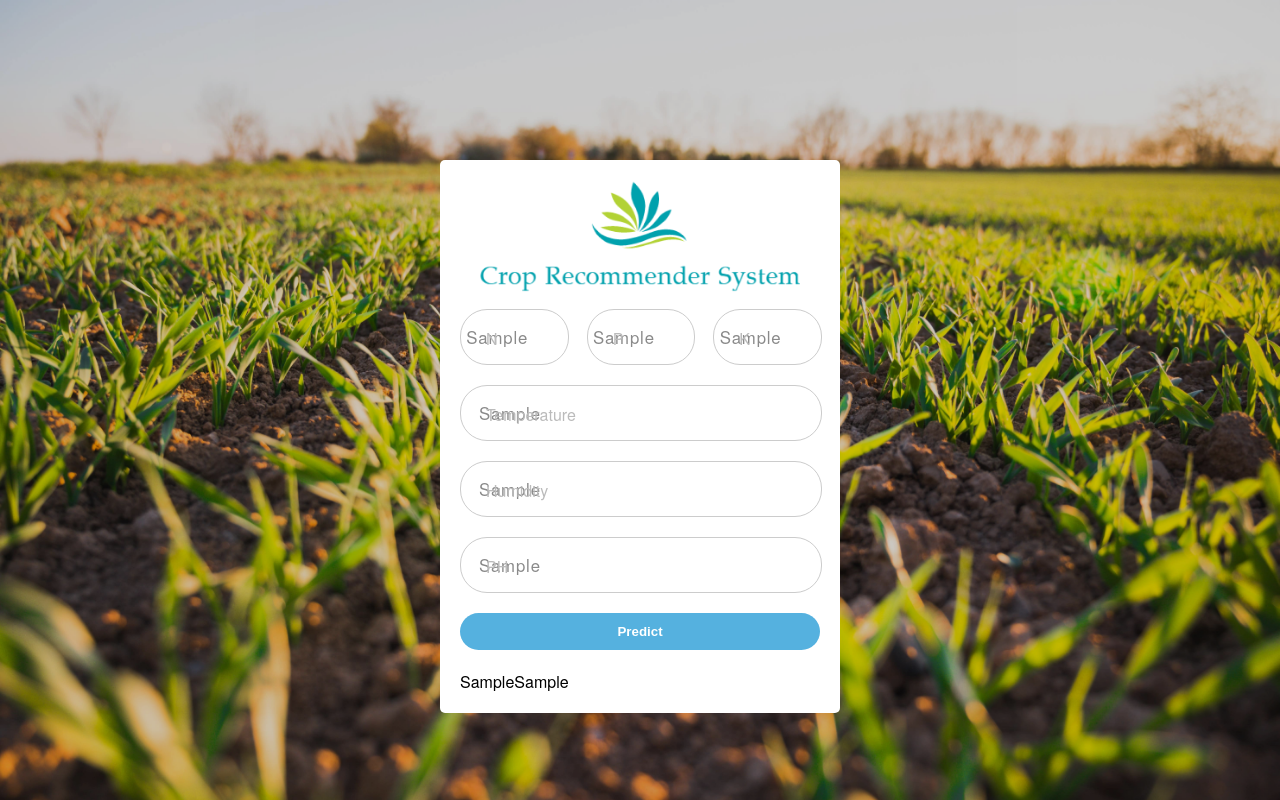
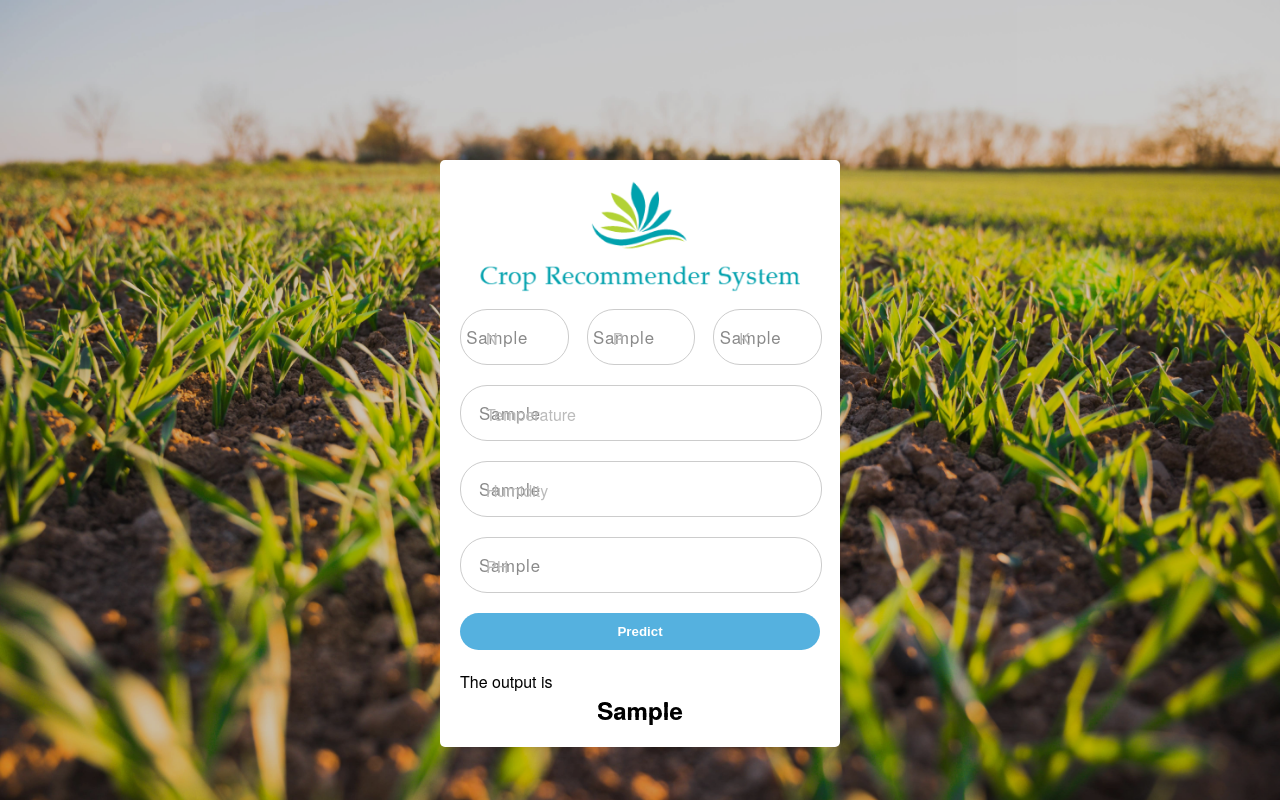
Before and after one commit to kainat-arshad-nu/crop-recommender-system, a Flask app: template templates/index.html in a window 1280 px wide. Run offline with Flask 2, Linux system fonts and the light colour scheme; the template is opened without the code that fills it: most values are stand-ins (such as "Sample title", 1, 10 or a date in 2020); some libraries are stand-ins or nearby versions.

Commit message:
Finalized Crop Recommender System

```diff
--- a/app.py
+++ b/app.py
@@ -1,13 +1,8 @@
 import pandas as pd
-from sklearn.model_selection import train_test_split
-from sklearn.ensemble import RandomForestClassifier
-from sklearn import metrics
 from flask import Flask, request, render_template
 import pickle
 
 app = Flask("__name__")
-
-
 
 q = ""
 
@@ -30,15 +25,10 @@ def predict():
 
 
     data = [[inputQuery1, inputQuery2, inputQuery3, inputQuery4, inputQuery5, inputQuery6]]
-    new_df = pd.DataFrame(data, columns = ['N', 'P', 'K', 'temperature', 'humidity', 'ph'])
 
-    single = model.predict(new_df)
-    probablity = model.predict_proba(new_df)[:,1]
+    single = model.predict(data)
 
-    o1 = single
-    o2 = "Confidence: {}".format(probablity*100)
-
-    return render_template('index.html', output1=o1, output2=o2, query1 = request.form['query1'], query2 = request.form['query2'],query3 = request.form['query3'],query4 = request.form['query4'],query5 = request.form['query5'], query6 = request.form['query6'])
+    return render_template('index.html', output1=single[0], query1 = inputQuery1, query2 = inputQuery2,query3 = inputQuery3 ,query4 = inputQuery4, query5 = inputQuery5, query6 = inputQuery6)
 
 if __name__ == "__main__":
     app.debug = True
--- a/static/css/style.css
+++ b/static/css/style.css
@@ -95,3 +95,55 @@ input[type="submit"]:focus{outline: none;}
 div.form-item:last-child {
 	margin-bottom: 0;
 }
+.stack {
+	display: grid;
+	grid-template-columns: 1fr;
+	text-align: center;
+  }
+
+  .stack span {
+	font-weight: bold;
+	grid-row-start: 1;
+	grid-column-start: 1;
+	font-size: 1.5rem;
+	--stack-height: calc(100% / var(--stacks) - 1px);
+	--inverse-index: calc(calc(var(--stacks) - 1) - var(--index));
+	--clip-top: calc(var(--stack-height) * var(--index));
+	--clip-bottom: calc(var(--stack-height) * var(--inverse-index));
+	clip-path: inset(var(--clip-top) 0 var(--clip-bottom) 0);
+	animation: stack 340ms cubic-bezier(.46,.29,0,1.24) 1 backwards calc(var(--index) * 120ms), glitch 2s ease infinite 2s alternate-reverse;
+  }
+
+  .stack span:nth-child(odd) { --glitch-translate: 8px; }
+  .stack span:nth-child(even) { --glitch-translate: -8px; }
+
+  @keyframes stack {
+	0% {
+	  opacity: 0;
+	  transform: translateX(-50%);
+	  text-shadow: -2px 3px 0 red, 2px -3px 0 blue;
+	};
+	60% {
+	  opacity: 0.5;
+	  transform: translateX(50%);
+	}
+	80% {
+	  transform: none;
+	  opacity: 1;
+	  text-shadow: 2px -3px 0 red, -2px 3px 0 blue;
+	}
+	100% {
+	  text-shadow: none;
+	}
+  }
+
+  @keyframes glitch {
+	0% {
+	  text-shadow: -2px 3px 0 red, 2px -3px 0 blue;
+	  transform: translate(var(--glitch-translate));
+	}
+	2% {
+	  text-shadow: 2px -3px 0 red, -2px 3px 0 blue;
+	}
+	4%, 100% {  text-shadow: none; transform: none; }
+  }
--- a/templates/index.html
+++ b/templates/index.html
@@ -45,9 +45,14 @@
 		<input type="submit" name="submit" value="Predict">
 		<div class="clear-fix"></div>
 		</div>
-		<div>
-			{{output1}}{{output2}}
-		</div>
+		{% if output1 %}
+			The output is
+		{% endif %}
+		<div class="stack" style="--stacks: 3;">
+			<span style="--index: 0;">{{output1}}</span>
+			<span style="--index: 1;">{{output1}}</span>
+			<span style="--index: 2;">{{output1}}</span>
+		  </div>
 </form>
 </div>
 </body>
```
